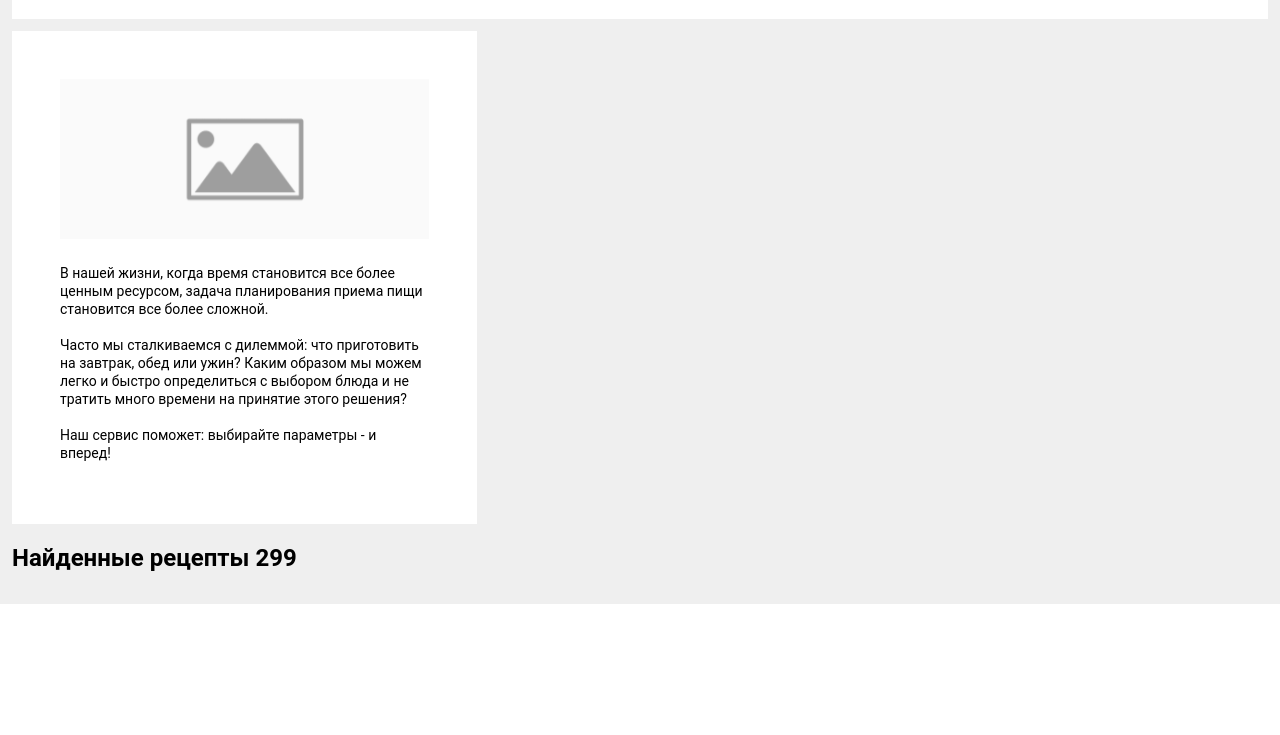
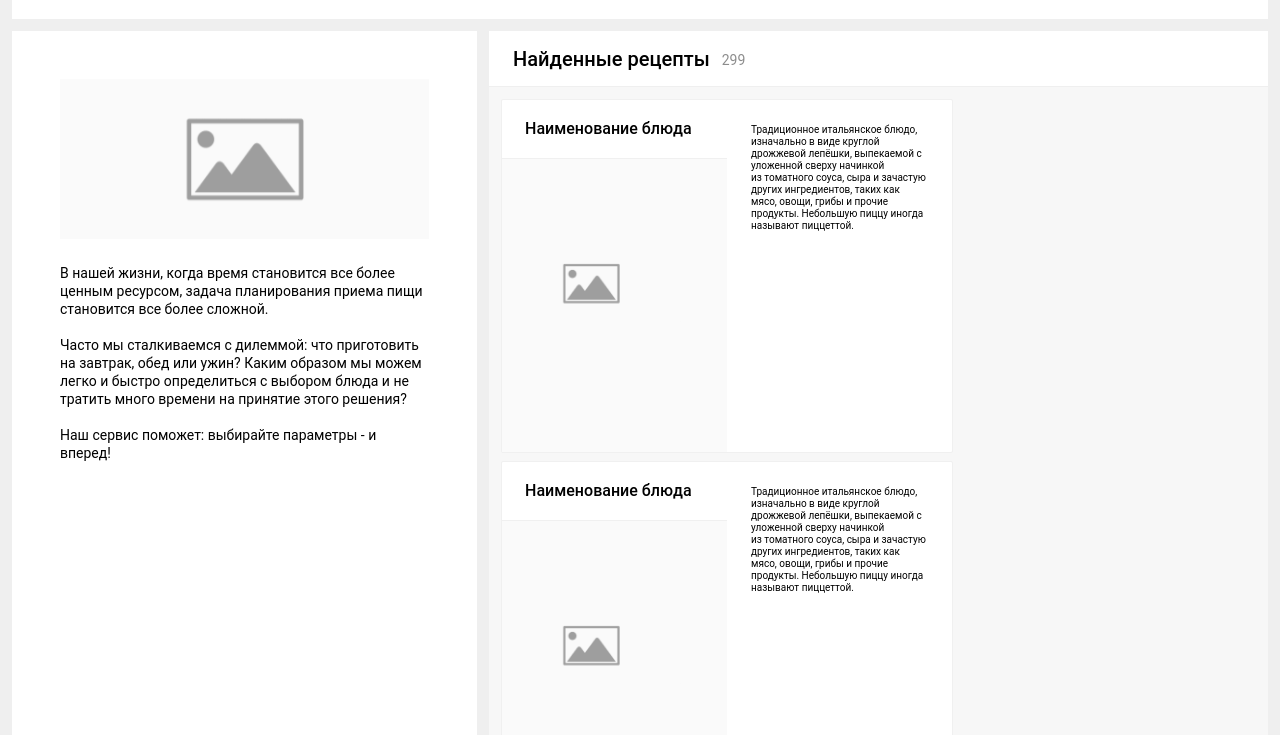
Before and after one commit to GrossuAst/dar, a React app: page / in a window 1280 px wide. Shown: the part 65-800 px from the top of the page. Built offline with nearby package versions, Linux system fonts and the light colour scheme; a web font is replaced by a local one.

Commit message:
настройка ui, списка рецептов, добавление апи

```diff
--- a/src/components/app/index.js
+++ b/src/components/app/index.js
@@ -1,15 +1,24 @@
 import styles from './app.module.css';
 import { Route, Routes } from 'react-router-dom';
+import { useState, useEffect } from 'react';
 
 import Home from '../../pages/home';
 import RecipePage from '../../pages/recipe-page';
 
+import { getAllRecipes } from '../../utils/api';
+
+// нужно добавить
+// ui при ошибке с сервера, при пустом массиве
+// страницу 404
+
 const App = () => {
+    const [isLoading, setLoading] = useState(false);
+
     return (
         <div className={ styles.wrapper }>
             <Routes>
-                <Route path='/' element={ <Home /> } >
-                    <Route path=':id' element={<RecipePage />}/>
+                <Route path='/' element={ <Home isLoading={ isLoading } /> } >
+                    <Route path=':id' element={<RecipePage /> } />
                 </Route>
                 <Route path='*' />
             </Routes>
--- a/src/components/main-content/index.js
+++ b/src/components/main-content/index.js
@@ -1,9 +1,22 @@
 import styles from './main-content.module.css';
 
-const MainContent = () => {
+import RecipesList from '../recipes-list';
+import Paging from '../paging';
+
+const MainContent = ({ isLoading }) => {
     return (
-        <>
-        </>
+        <section className={ styles.mainContent }>
+            <div className={ styles.contentHeader }>
+                <h2 className={ styles.contentTitle }>
+                    Найденные рецепты
+                    <span className={ styles.number }>299</span>
+                </h2>
+            </div>
+            <RecipesList
+                isLoading={ isLoading }
+            />
+            <Paging />
+        </section>
     )
 };
 
--- a/src/components/main-content/main-content.module.css
+++ b/src/components/main-content/main-content.module.css
@@ -0,0 +1,32 @@
+.mainContent {
+    max-width: 1405;
+    width: 100%;
+    height: 852px;
+    display: flex;
+    flex-direction: column;
+}
+
+.contentHeader {
+    box-sizing: border-box;
+    padding: 16px 24px 15px 24px;
+    background-color: rgb(255, 255, 255);
+    margin-bottom: 1px;
+}
+
+.contentTitle {
+    display: flex;
+    align-items: center;
+    gap: 12px;
+    margin: 0;
+    font-size: 20px;
+    font-weight: 500;
+    /* line-height: 18px; */
+}
+
+.number {
+    box-sizing: border-box;
+    padding-top: 1px;
+    font-size: 14px;
+    font-weight: 400;
+    color: rgba(0, 0, 0, 0.45);
+}
--- /dev/null
+++ b/src/components/main-menu/index.js
@@ -0,0 +1,26 @@
+import styles from './main-menu.module.css';
+
+const MainMenu = () => {
+    return (
+        <>
+        <section className={ styles.mainMenu }>
+            <div className={ styles.projectDescription }>
+                <div className={ styles.imageStub } />
+                <p className={ styles.text }>
+                    В нашей жизни, когда время становится все более ценным ресурсом,
+                    задача планирования приема пищи становится все более сложной.
+                </p>
+                <p className={ styles.text }>
+                    Часто мы сталкиваемся с дилеммой: что приготовить на завтрак, обед или ужин?
+                    Каким образом мы можем легко и быстро определиться с выбором блюда и не тратить много времени на принятие этого решения?
+                </p>
+                <p className={ styles.text }>
+                    Наш сервис поможет: выбирайте параметры - и вперед!
+                </p>
+            </div>
+        </section>
+        </>
+    )
+};
+
+export default MainMenu;
--- /dev/null
+++ b/src/components/main-menu/main-menu.module.css
@@ -0,0 +1,35 @@
+.mainMenu {
+    box-sizing: border-box;
+    padding: 24px;
+    max-width: 465px;
+    width: 100%;
+    height: 852px;
+    background-color: rgb(255, 255, 255);
+}
+
+.projectDescription {
+    box-sizing: border-box;
+    padding: 24px;
+}
+
+.imageStub {
+    margin-bottom: 25px;
+    max-width: 369px;
+    width: 100%;
+    height: 160px;
+    background: url('../../images/image-stub.png') center no-repeat;
+    object-fit: cover;
+    background-position-x: 0%;
+    background-position-y: 36%;
+}
+
+.text {
+    margin-top: 18px;
+    font-size: 14px;
+    font-weight: 400;
+    line-height: 18px;
+}
+
+.text:first-of-type {
+    margin: 0;
+}
--- /dev/null
+++ b/src/components/paging/index.js
@@ -0,0 +1,11 @@
+import styles from './paging.module.css';
+
+const Paging = () => {
+    return (
+        <section>
+
+        </section>
+    )
+};
+
+export default Paging;
--- /dev/null
+++ b/src/components/recipe-card/index.js
@@ -0,0 +1,26 @@
+import styles from './recipe-card.module.css';
+import Stub from '../../images/image-stub.png';
+
+const RecipeCard = () => {
+    return (
+        <article className={ styles.card }>
+            <div className={ styles.container }>
+                <h4 className={ styles.title }>Наименование блюда</h4>
+                <img className={ styles.image } src={ Stub } />
+                {/* <div className={ styles.image } /> */}
+            </div>
+            <div className={ styles.descriptionContainer }>
+                <p className={ styles.description }>
+                    Традиционное итальянское блюдо, изначально в виде круглой дрожжевой лепёшки,
+                    выпекаемой с уложенной сверху начинкой из томатного соуса, сыра и зачастую других ингредиентов,
+                    таких как мясо, овощи, грибы и прочие продукты. Небольшую пиццу иногда называют пиццеттой.
+                </p>
+                <div className={ styles.infoContainer }>
+
+                </div>
+            </div>
+        </article>
+    )
+};
+
+export default RecipeCard;
--- /dev/null
+++ b/src/components/recipe-card/recipe-card.module.css
@@ -0,0 +1,44 @@
+.card {
+    border: 1px solid #f0f0f0;
+    border-radius: 2px;
+    max-width: 450px;
+    width: 100%;
+    background: #fff;
+    display: flex;
+}
+
+.container {
+    display: flex;
+    flex-direction: column;
+    width: 50%;
+}
+
+.title {
+    box-sizing: border-box;
+    padding: 16px 24px 16px 23px;
+    margin: 0;
+    font-size: 16px;
+    font-weight: 500;
+    line-height: 26px;
+}
+
+.image {
+    border-top: 1px solid #f0f0f0;
+    background: #fafafa;
+    height: 293px;
+    width: 100%;
+    object-fit: contain;
+}
+
+.descriptionContainer {
+    width: 50%;
+    box-sizing: border-box;
+    padding: 24px;
+}
+
+.description {
+    margin: 0;
+    font-size: 10px;
+    font-weight: 400;
+    line-height: 12px;
+}
--- a/src/components/recipes-list/index.js
+++ b/src/components/recipes-list/index.js
@@ -1,11 +1,37 @@
-const RecipesList = () => {
+import styles from './recipes-list.module.css';
+
+import Preloader from '../ui/preloader';
+import RecipeCard from '../recipe-card';
+
+const RecipesList = ({ isLoading }) => {
     return (
-        <section>
-            <ul>
-                <li>
-                    qwerty
-                </li>
-            </ul>
+        <section className={ `${styles.content} ${isLoading && styles.preloaderContainer}` }>
+            {
+                isLoading ? <Preloader /> :
+                (
+                    <ul className={ styles.list }>
+                        <li className={ styles.listItem }>
+                            <RecipeCard />
+                        </li>
+                        <li className={ styles.listItem }>
+                            <RecipeCard />
+                        </li>
+                        <li className={ styles.listItem }>
+                            <RecipeCard />
+                        </li>
+                        <li className={ styles.listItem }>
+                            <RecipeCard />
+                        </li>
+                        <li className={ styles.listItem }>
+                            <RecipeCard />
+                        </li>
+                        <li className={ styles.listItem }>
+                            <RecipeCard />
+                        </li>
+                    </ul>
+                )
+            }
+
         </section>
     )
 };
--- a/src/components/recipes-list/recipes-list.module.css
+++ b/src/components/recipes-list/recipes-list.module.css
@@ -0,0 +1,27 @@
+.content {
+    /* margin-top: 1px; */
+    background: rgba(255, 255, 255, 0.5);
+    min-height: 796px;
+}
+
+.preloaderContainer {
+    display: flex;
+    justify-content: center;
+    align-items: center;
+}
+
+.list {
+    box-sizing: border-box;
+    padding: 12px;
+    margin: 0;
+    list-style: none;
+    width: 100%;
+    display: flex;
+    flex-wrap: wrap;
+    column-gap: 12px;
+    row-gap: 8px;
+}
+
+.listItem {
+
+}
--- /dev/null
+++ b/src/components/ui/preloader/index.js
@@ -0,0 +1,9 @@
+import styles from './preloader.module.css';
+
+function Preloader() {
+    return (
+        <div className={ styles.loader }></div>
+    )
+};
+
+export default Preloader;
--- a/src/pages/home/home.module.css
+++ b/src/pages/home/home.module.css
@@ -1,40 +1,9 @@
 .main {
     box-sizing: border-box;
     margin-top: 12px;
+    display: flex;
+    flex-direction: row;
+    gap: 12px;
+    max-width: 1882px;
+    background-color: rgb(239, 239, 239);
 }
-
-.mainMenu {
-    box-sizing: border-box;
-    padding: 24px;
-    max-width: 465px;
-    width: 100%;
-    /* height: 852px; */
-    background-color: rgb(255, 255, 255);
-}
-
-.projectDescription {
-    box-sizing: border-box;
-    padding: 24px;
-}
-
-.imageStub {
-    margin-bottom: 25px;
-    max-width: 369px;
-    width: 100%;
-    height: 160px;
-    background: url('../../images/image-stub.png') center no-repeat;
-    object-fit: cover;
-    background-position-x: 0%;
-    background-position-y: 36%;
-}
-
-.text {
-    margin-top: 18px;
-    font-size: 14px;
-    font-weight: 400;
-    line-height: 18px;
-}
-
-.text:first-of-type {
-    margin: 0;
-}
--- a/src/pages/home/index.js
+++ b/src/pages/home/index.js
@@ -1,8 +1,11 @@
 import styles from './home.module.css';
 import { Outlet, useLocation } from 'react-router-dom';
+
 import Header from '../../components/header';
+import MainMenu from '../../components/main-menu';
+import MainContent from '../../components/main-content';
 
-const Home = () => {
+const Home = ({ isLoading }) => {
     const location = useLocation();
     const isMainPage = location.pathname === '/';
 
@@ -10,29 +13,14 @@ const Home = () => {
         <>
             <Header/>
             <main className={ styles.main }>
-                {!isMainPage && <Outlet />}
+                {/* {!isMainPage && <Outlet />} */}
                 {
                     isMainPage && (
                         <>
-                            <section className={ styles.mainMenu }>
-                                <div className={ styles.projectDescription }>
-                                    <div className={ styles.imageStub }></div>
-                                    <p className={ styles.text }>
-                                        В нашей жизни, когда время становится все более ценным ресурсом,
-                                        задача планирования приема пищи становится все более сложной.
-                                    </p>
-                                    <p className={ styles.text }>
-                                        Часто мы сталкиваемся с дилеммой: что приготовить на завтрак, обед или ужин?
-                                        Каким образом мы можем легко и быстро определиться с выбором блюда и не тратить много времени на принятие этого решения?
-                                    </p>
-                                    <p className={ styles.text }>
-                                        Наш сервис поможет: выбирайте параметры - и вперед!
-                                    </p>
-                                </div>
-                            </section>
-                            <section className={ styles.mainContent }>
-                                <h2>Найденные рецепты <span>299</span></h2>
-                            </section>
+                            <MainMenu />
+                            <MainContent
+                                isLoading={ isLoading }
+                            />
                         </>
                     )
                 }
```
Also changed, not shown: src/components/ui/preloader/preloader.module.css (added, +13 -0 lines), src/utils/api.js (+15 -0 lines), src/utils/constants.js (+7 -0 lines), src/components/paging/paging.module.css (added).
